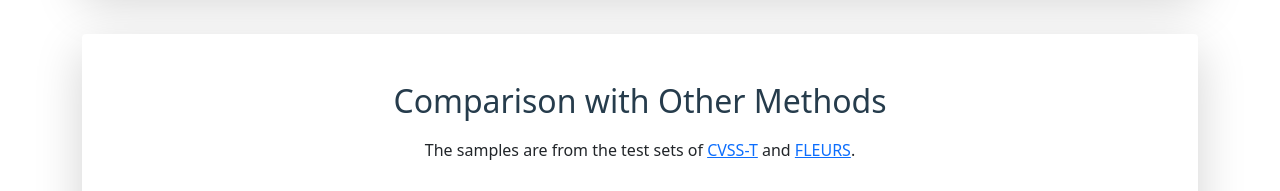
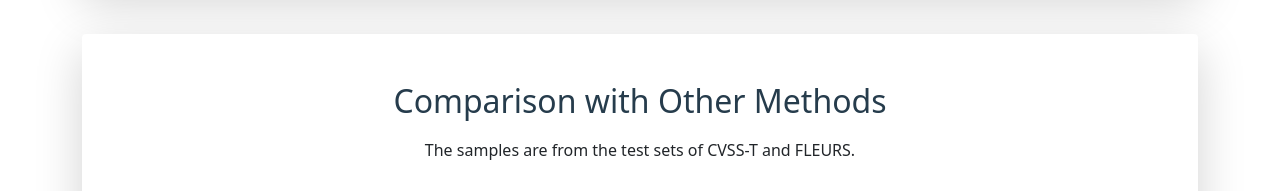
Before and after one commit to uniss-s2st/uniss-s2st.github.io, a plain HTML site: page index.html in a window 1280 px wide. Shown: the part 4780-4971 px from the top of the page. Drawn offline with Linux system fonts and the light colour scheme.

Commit message:
Update index.html

```diff
--- a/index.html
+++ b/index.html
@@ -441,7 +441,7 @@
 <div class="container pt-5 mt-5 shadow-lg p-5 mb-5 bg-white rounded">
 	<h2 id="Comparison" style="text-align: center;">Comparison with Other Methods</h2>
 	<p style="text-align: center;">
-		The samples are from the test sets of <a href="https://arxiv.org/pdf/2201.03713">CVSS-T</a> and <a href="https://arxiv.org/pdf/2205.12446">FLEURS</a>.
+		The samples are from the test sets of CVSS-T and FLEURS.
 	</p>
 	<div class="table-responsive pt-3">
 		<table class="table table-hover pt-2">
```
